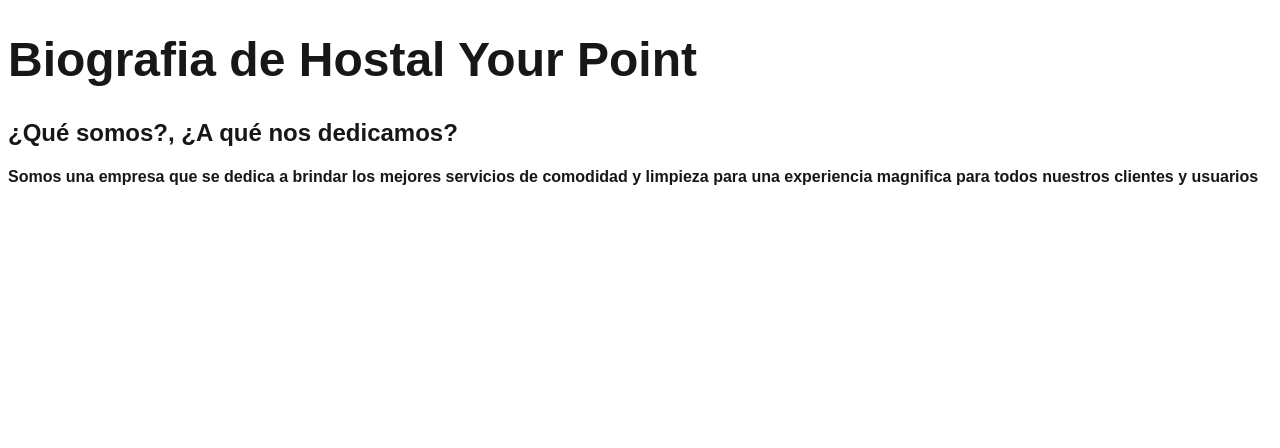
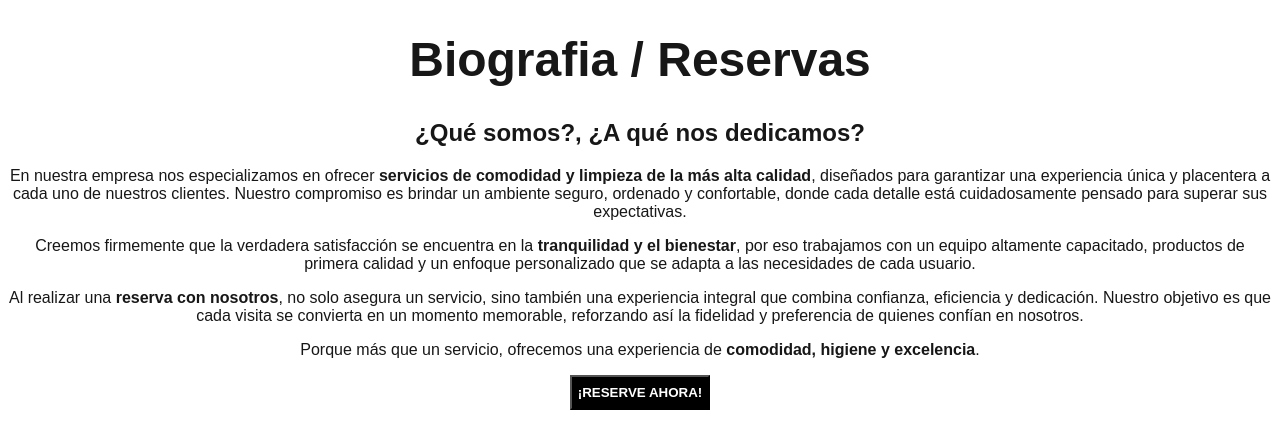
Before and after one commit to Malaver25/ReservacionCrud, a Next.js app: page /indexReservas in a window 1280 px wide. Shown: the top 448 px of the page. Built offline with nearby package versions, Linux system fonts and the light colour scheme.

Commit message:
18/08 . 23.08

```diff
--- a/app/indexReservas/page.tsx
+++ b/app/indexReservas/page.tsx
@@ -1,19 +1,9 @@
 'use client';
+
+import IndexPrincipal from './redireccionReservas';
 
 export default function Page() {
     return (
-        <>
-            <div>
-                <div>
-                    <h1>Biografia de Hostal Your Point</h1>
-                </div>
-                <div>
-                    <h2>¿Qué somos?, ¿A qué nos dedicamos?</h2>
-                </div>
-                <div>
-                    <h4>Somos una empresa que se dedica a brindar los mejores servicios de comodidad y limpieza para una experiencia magnifica para todos nuestros clientes y usuarios</h4>
-                </div>
-            </div>
-        </>
+        <IndexPrincipal/>
     );
 }
--- a/app/indexReservas/redireccionReservas.tsx
+++ b/app/indexReservas/redireccionReservas.tsx
@@ -0,0 +1,71 @@
+
+import { Button } from "@/components/ui/button";
+import { useRouter } from "next/navigation";
+
+export default function indexPrincipal(){
+
+    const router = useRouter();
+
+    const validarButton = () => {}
+
+    return(
+        <>
+            <center>
+                <div>
+                    <div>
+                        <h1>Biografia / Reservas</h1>
+                    </div>
+                    <div>
+                        <h2>¿Qué somos?, ¿A qué nos dedicamos?</h2>
+                    </div>
+                    <div>
+                        <center>
+                            <p>
+                                En nuestra empresa nos especializamos en ofrecer <strong>servicios de comodidad y limpieza de la más alta calidad</strong>,
+                                diseñados para garantizar una experiencia única y placentera a cada uno de nuestros clientes.
+                                Nuestro compromiso es brindar un ambiente seguro, ordenado y confortable,
+                                donde cada detalle está cuidadosamente pensado para superar sus expectativas.
+                            </p>
+                        </center>
+                    </div>
+                    <div>
+                        <center>
+                            <p>
+                                Creemos firmemente que la verdadera satisfacción se encuentra en la <strong>tranquilidad y el bienestar</strong>,
+                                por eso trabajamos con un equipo altamente capacitado, productos de primera calidad
+                                y un enfoque personalizado que se adapta a las necesidades de cada usuario.
+                            </p>
+                        </center>
+                    </div>
+                    <div>
+                        <center>
+                                <p>
+                                Al realizar una <strong>reserva con nosotros</strong>, no solo asegura un servicio,
+                                sino también una experiencia integral que combina confianza, eficiencia y dedicación.
+                                Nuestro objetivo es que cada visita se convierta en un momento memorable,
+                                reforzando así la fidelidad y preferencia de quienes confían en nosotros.
+                            </p>
+                        </center>
+                    </div>
+                    <div>
+                        <center>
+                            <p>
+                                Porque más que un servicio, ofrecemos una experiencia de <strong>comodidad, higiene y excelencia</strong>.
+                            </p>
+                            </center>
+                    </div>
+                    <div>
+                        <center>
+                            <Button
+                                type="button"
+                                className="transition-transform hover:scale-110"
+                                >
+                                <strong>¡RESERVE AHORA!</strong>
+                            </Button>
+                        </center>
+                    </div>
+                </div>
+            </center>
+        </>
+    );
+}
--- a/app/sistemaRegistro/loginCuentas.tsx
+++ b/app/sistemaRegistro/loginCuentas.tsx
@@ -40,6 +40,7 @@
     };
 
     return (
+      <center>
         <div className="flex flex-col gap-4 p-6 rounded-xl shadow-md bg-gray-100 max-w-sm mx-auto mt-20">
           <div className="space-y-2">
             <Label htmlFor="correoRegistro">Ingrese su correo</Label>
@@ -75,5 +76,6 @@
             </h3>
           )}
         </div>
+    </center>
   );
 }
```
Lines whose indentation alone changed are shown as unchanged.
